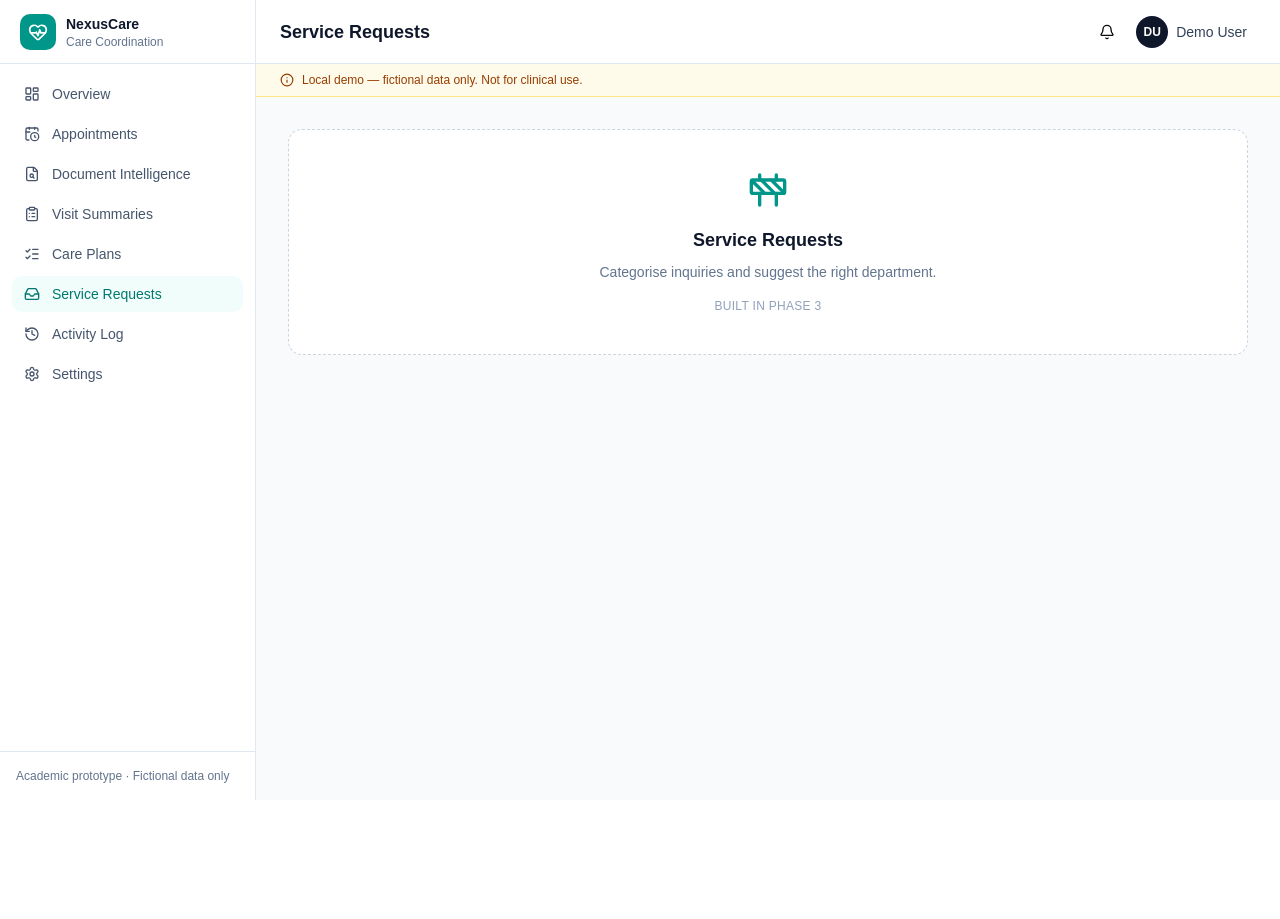
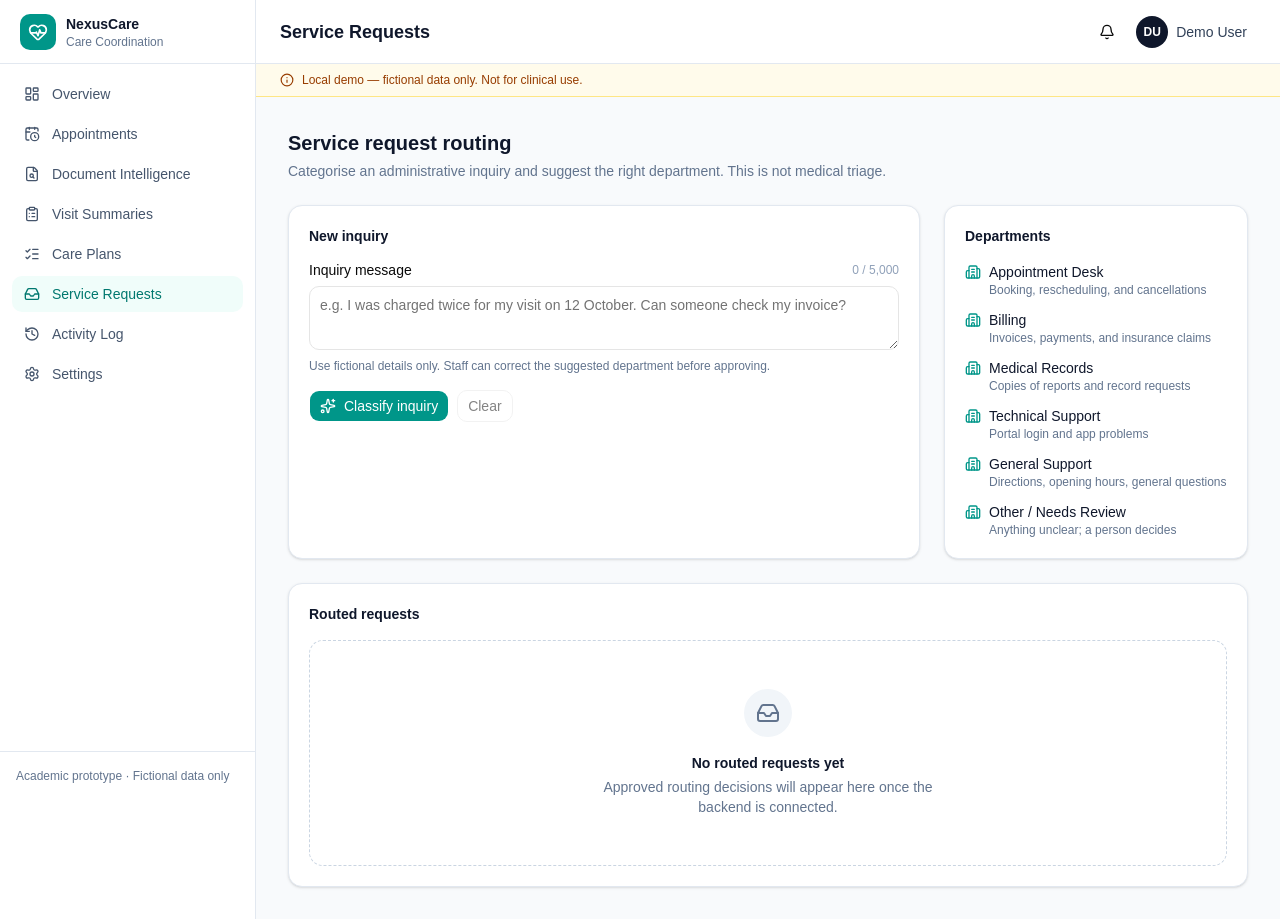
Before and after one commit to abhinendra9792/NexusCare, a React (Vite) app in the folder frontend/: page /service-requests in a window 1280 px wide. Before the commit the page ends 800 px from the top, so only its background shows below. Built offline with nearby package versions, Linux system fonts and the light colour scheme; no server answers.

Commit message:
Checkpoint 3: service requests page

```diff
--- a/frontend/src/pages/ServiceRequestsPage.tsx
+++ b/frontend/src/pages/ServiceRequestsPage.tsx
@@ -1,5 +1,62 @@
-import { PagePlaceholder } from "@/components/shared/PagePlaceholder"
+import { Building2 } from "lucide-react"
+import { EmergencyBanner } from "@/components/shared/EmergencyBanner"
+import { EmptyState } from "@/components/shared/EmptyState"
+import { NoteInputForm } from "@/components/shared/NoteInputForm"
+import { PageHeader } from "@/components/shared/PageHeader"
+import { Panel } from "@/components/shared/Panel"
+import { mayBeEmergency } from "@/lib/emergency"
+
+const departments = [
+  { name: "Appointment Desk", description: "Booking, rescheduling, and cancellations" },
+  { name: "Billing", description: "Invoices, payments, and insurance claims" },
+  { name: "Medical Records", description: "Copies of reports and record requests" },
+  { name: "Technical Support", description: "Portal login and app problems" },
+  { name: "General Support", description: "Directions, opening hours, general questions" },
+  { name: "Other / Needs Review", description: "Anything unclear; a person decides" },
+]
 
 export default function ServiceRequestsPage() {
-  return <PagePlaceholder title="Service Requests" description="Categorise inquiries and suggest the right department." />
+  return (
+    <div className="space-y-6">
+      <PageHeader
+        title="Service request routing"
+        description="Categorise an administrative inquiry and suggest the right department. This is not medical triage."
+      />
+
+      <div className="grid grid-cols-1 gap-6 lg:grid-cols-3">
+        <Panel title="New inquiry" className="lg:col-span-2">
+          <NoteInputForm
+            id="service-inquiry"
+            label="Inquiry message"
+            placeholder="e.g. I was charged twice for my visit on 12 October. Can someone check my invoice?"
+            helpText="Use fictional details only. Staff can correct the suggested department before approving."
+            submitLabel="Classify inquiry"
+            minLength={10}
+            renderWarning={(text) => (mayBeEmergency(text) ? <EmergencyBanner /> : null)}
+          />
+        </Panel>
+
+        <Panel title="Departments">
+          <ul className="space-y-3">
+            {departments.map((department) => (
+              <li key={department.name} className="flex gap-2">
+                <Building2 className="mt-0.5 h-4 w-4 shrink-0 text-teal-600" aria-hidden="true" />
+                <div>
+                  <p className="text-sm font-medium text-slate-900">{department.name}</p>
+                  <p className="text-xs text-slate-500">{department.description}</p>
+                </div>
+              </li>
+            ))}
+          </ul>
+        </Panel>
+      </div>
+
+      <Panel title="Routed requests">
+        <EmptyState
+          title="No routed requests yet"
+          description="Approved routing decisions will appear here once the backend is connected."
+        />
+      </Panel>
+    </div>
+  )
 }
```
